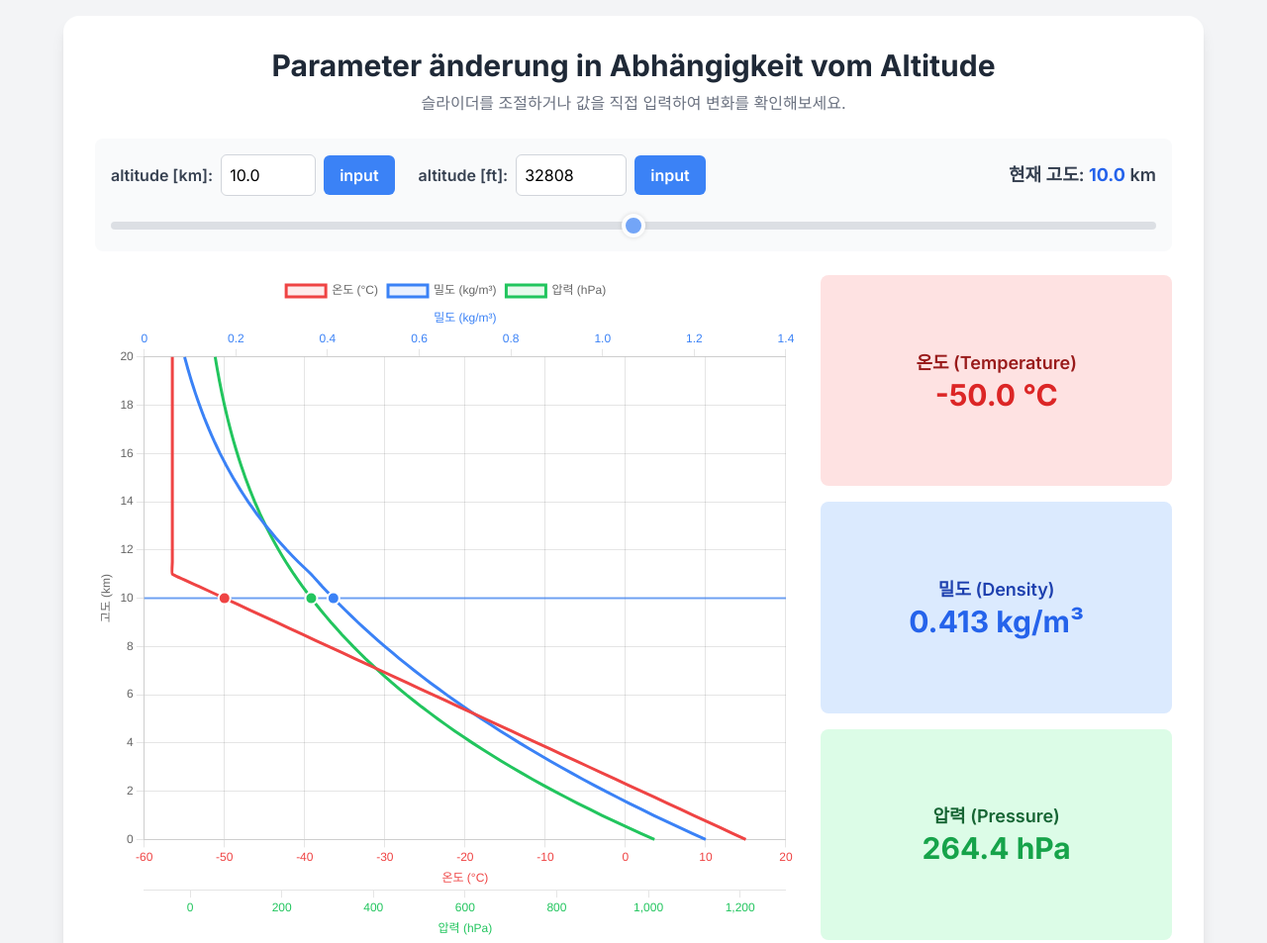
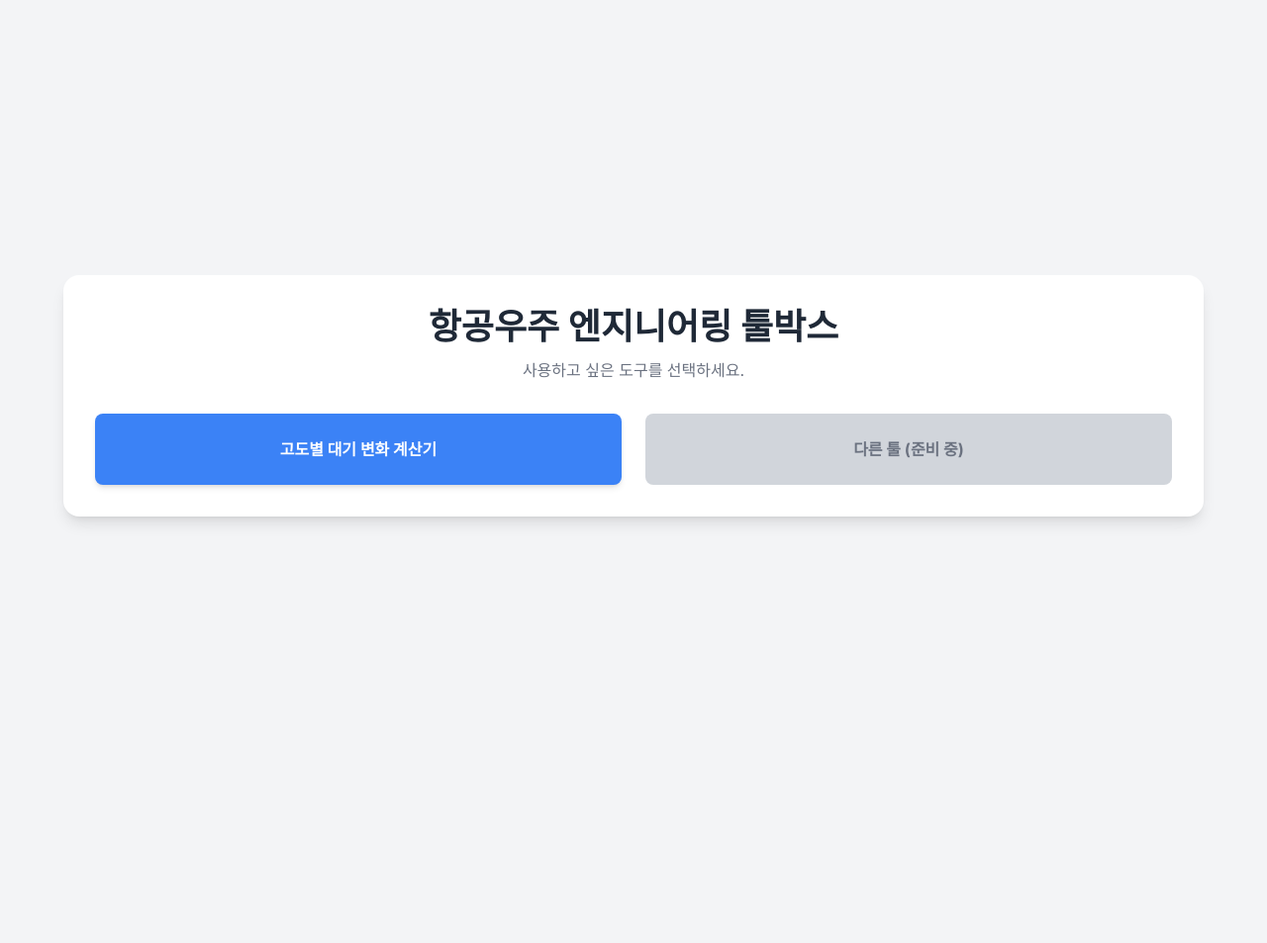
Before and after one commit to hh960520-stack/Netlify_test, a plain HTML site: page index.html in a window 1280 px wide. Shown: the top 953 px of the page at 99% size. After the commit the page ends 800 px from the top, so only its background shows below. Drawn offline with nearby package versions, Linux system fonts and the light colour scheme.

Commit message:
Update index.html

```diff
--- a/index.html
+++ b/index.html
@@ -3,7 +3,7 @@
 <head>
     <meta charset="UTF-8">
     <meta name="viewport" content="width=device-width, initial-scale=1.0">
-    <title>고도에 따른 대기 변화</title>
+    <title>항공우주 엔지니어링 툴박스</title>
     <!-- Tailwind CSS 로드 -->
     <script src="https://cdn.tailwindcss.com"></script>
     <!-- Chart.js 로드 -->
@@ -52,53 +52,69 @@
             border: 4px solid white;
             box-shadow: 0 0 5px rgba(0,0,0,0.2);
         }
+        /* 뷰 전환을 위한 스타일 */
+        .tool-view {
+            display: none; /* 기본적으로 모든 툴을 숨김 */
+        }
     </style>
 </head>
 <body class="bg-gray-100 flex items-center justify-center min-h-screen p-4">
 
-    <div class="w-full max-w-6xl bg-white rounded-2xl shadow-lg p-6 md:p-8">
+    <div class="w-full max-w-6xl">
+        <!-- 메인 메뉴 뷰 -->
+        <div id="mainMenu" class="text-center">
+            <div class="w-full bg-white rounded-2xl shadow-lg p-8">
+                <h1 class="text-3xl md:text-4xl font-bold text-gray-800">항공우주 엔지니어링 툴박스</h1>
+                <p class="text-gray-500 mt-3 mb-8">사용하고 싶은 도구를 선택하세요.</p>
+                <div class="grid grid-cols-1 md:grid-cols-2 gap-6">
+                    <!-- 툴 선택 버튼 1 -->
+                    <button data-tool="altitudeTool" class="tool-selector-btn bg-blue-500 hover:bg-blue-600 text-white font-bold py-6 px-4 rounded-lg shadow-md transition-transform transform hover:scale-105">
+                        고도별 대기 변화 계산기
+                    </button>
+                    <!-- 툴 선택 버튼 2 (예시) -->
+                    <button class="bg-gray-300 text-gray-500 font-bold py-6 px-4 rounded-lg cursor-not-allowed">
+                        다른 툴 (준비 중)
+                    </button>
+                </div>
+            </div>
+        </div>
+
+        <!-- 고도별 대기 변화 툴 뷰 -->
+        <div id="altitudeTool" class="tool-view">
+             <div class="w-full bg-white rounded-2xl shadow-lg p-6 md:p-8">
+                <button class="back-to-menu-btn mb-4 font-semibold text-blue-600 hover:text-blue-800">← 메뉴로 돌아가기</button>
                 <div class="text-center mb-6">
-            <h1 class="text-2xl md:text-3xl font-bold text-gray-800">Parameter änderung in Abhängigkeit vom Altitude</h1>
+                    <h1 class="text-2xl md:text-3xl font-bold text-gray-800">고도에 따른 대기 변화</h1>
                     <p class="text-gray-500 mt-2">슬라이더를 조절하거나 값을 직접 입력하여 변화를 확인해보세요.</p>
                 </div>
-
                 <!-- 컨트롤 섹션 -->
                 <div class="mb-6 p-4 bg-gray-50 rounded-lg">
                     <div class="flex flex-col sm:flex-row sm:items-center sm:justify-between gap-4">
-                <!-- 고도 입력 그룹 -->
                         <div class="flex flex-wrap items-center gap-x-6 gap-y-4">
-                    <!-- 킬로미터 입력 -->
                             <div class="flex items-center gap-2">
                                 <label for="altitudeInput" class="font-semibold text-gray-700 whitespace-nowrap">altitude [km]:</label>
                                 <input type="number" id="altitudeInput" min="0" max="20" step="0.1" value="10.0" class="w-24 p-2 border border-gray-300 rounded-md focus:ring-blue-500 focus:border-blue-500">
-                        <button id="updateButton" class="px-4 py-2 bg-blue-500 text-white font-semibold rounded-md hover:bg-blue-600 focus:outline-none focus:ring-2 focus:ring-offset-2 focus:ring-blue-500">input</button>
+                                <button id="updateButton" class="px-4 py-2 bg-blue-500 text-white font-semibold rounded-md hover:bg-blue-600">input</button>
                             </div>
-                    <!-- 피트 입력 -->
                             <div class="flex items-center gap-2">
                                 <label for="feetInput" class="font-semibold text-gray-700 whitespace-nowrap">altitude [ft]:</label>
-                        <input type="number" id="feetInput" step="100" placeholder="e.g., 35000" class="w-28 p-2 border border-gray-300 rounded-md focus:ring-indigo-500 focus:border-indigo-500">
-                        <button id="convertButton" class="px-4 py-2 bg-blue-500 text-white font-semibold rounded-md hover:bg-blue-600 focus:outline-none focus:ring-2 focus:ring-offset-2 focus:ring-indigo-500">input</button>
+                                <input type="number" id="feetInput" step="100" class="w-28 p-2 border border-gray-300 rounded-md focus:ring-indigo-500">
+                                <button id="convertButton" class="px-4 py-2 bg-blue-500 text-white font-semibold rounded-md hover:bg-blue-600">input</button>
                             </div>
                         </div>
-                 <!-- 현재 고도 표시 -->
                         <div class="text-lg font-semibold text-gray-700 text-left sm:text-right">
                             현재 고도: <span id="altitudeValue" class="text-blue-600 font-bold">10.0</span> km
                         </div>
                     </div>
-            <!-- 고도 슬라이더 -->
                     <div class="mt-4">
                         <input type="range" id="altitudeSlider" min="0" max="20000" step="100" value="10000" class="w-full">
                     </div>
                 </div>
-
                 <!-- 메인 콘텐츠 영역 (그래프 + 데이터) -->
                 <div class="flex flex-col md:flex-row gap-6">
-            <!-- 그래프 섹션 (왼쪽) -->
                     <div class="md:w-3/5 lg:w-2/3 h-[42rem]">
                         <canvas id="atmosphereChart"></canvas>
                     </div>
-
-            <!-- 데이터 표시 섹션 (오른쪽) -->
                     <div class="md:w-2/5 lg:w-1/3 flex flex-col gap-4 text-center">
                         <div class="bg-red-100 p-4 rounded-lg flex-1 flex flex-col justify-center">
                             <h2 class="text-lg font-semibold text-red-800">온도 (Temperature)</h2>
@@ -115,9 +131,41 @@
                     </div>
                 </div>
             </div>
+        </div>
+
+        <!-- 여기에 다른 툴 뷰를 추가할 수 있습니다. -->
+        <!-- <div id="anotherTool" class="tool-view"> ... </div> -->
+    </div>
 
     <script>
-        // --- DOM 요소 가져오기 ---
+        // --- 뷰 전환 로직 ---
+        const mainMenu = document.getElementById('mainMenu');
+        const toolSelectorBtns = document.querySelectorAll('.tool-selector-btn');
+        const backToMenuBtns = document.querySelectorAll('.back-to-menu-btn');
+
+        toolSelectorBtns.forEach(button => {
+            button.addEventListener('click', () => {
+                const toolId = button.dataset.tool;
+                const toolView = document.getElementById(toolId);
+                if (toolView) {
+                    mainMenu.style.display = 'none';
+                    toolView.style.display = 'block';
+                }
+            });
+        });
+
+        backToMenuBtns.forEach(button => {
+            button.addEventListener('click', () => {
+                const currentTool = button.closest('.tool-view');
+                if (currentTool) {
+                    currentTool.style.display = 'none';
+                    mainMenu.style.display = 'block';
+                }
+            });
+        });
+
+
+        // --- 고도별 대기 변화 툴 스크립트 (기존 코드) ---
         const altitudeSlider = document.getElementById('altitudeSlider');
         const altitudeInput = document.getElementById('altitudeInput');
         const updateButton = document.getElementById('updateButton');
@@ -129,16 +177,13 @@
         const pressureValue = document.getElementById('pressureValue');
         const ctx = document.getElementById('atmosphereChart').getContext('2d');
 
-        // --- 물리 상수 정의 (국제 표준 대기 모델 기반) ---
         const SPECIFIC_GAS_CONSTANT = 287.058;
         const STANDARD_GRAVITY = 9.80665;
         const SEA_LEVEL_TEMP_K = 288.15;
         const SEA_LEVEL_PRESSURE_PA = 101325;
 
-        // --- 대기 상태 계산 함수 ---
         function calculateAtmosphere(altitude) {
             let temperatureK, pressure, density;
-
             if (altitude <= 11000) {
                 const L = -0.0065;
                 temperatureK = SEA_LEVEL_TEMP_K + L * altitude;
@@ -150,20 +195,17 @@
                 temperatureK = T11;
                 pressure = P11 * Math.exp(-STANDARD_GRAVITY * (altitude - 11000) / (SPECIFIC_GAS_CONSTANT * T11));
             }
-            else { // 20km 이상은 20km 데이터로 근사
+            else {
                 const T20 = 216.65;
                 const P20 = 5474.89;
                 temperatureK = T20;
                 pressure = P20 * Math.exp(-STANDARD_GRAVITY * (altitude - 20000) / (SPECIFIC_GAS_CONSTANT * T20));
             }
-
             density = pressure / (SPECIFIC_GAS_CONSTANT * temperatureK);
             const temperatureC = temperatureK - 273.15;
-
             return { temperature: temperatureC, density: density, pressure: pressure };
         }
 
-        // --- 차트 데이터 생성 ---
         const temperatureData = [];
         const densityData = [];
         const pressureData = [];
@@ -172,10 +214,9 @@
             const atm = calculateAtmosphere(h);
             temperatureData.push({ x: atm.temperature, y: altitudeKm });
             densityData.push({ x: atm.density, y: altitudeKm });
-            pressureData.push({ x: atm.pressure / 100, y: altitudeKm }); // Pa -> hPa
+            pressureData.push({ x: atm.pressure / 100, y: altitudeKm });
         }
 
-        // --- 차트 플러그인: 현재 고도에 수평선 및 교점 그리기 ---
         const horizontalLinePlugin = {
             id: 'horizontalLine',
             afterDraw: (chart) => {
@@ -183,11 +224,9 @@
                 const ctx = chart.ctx;
                 const currentAltitudeM = chart.options.plugins.horizontalLine.y;
                 const currentAltitudeKm = currentAltitudeM / 1000;
-
                 const yPixel = chart.scales.y.getPixelForValue(currentAltitudeKm);
                 const leftX = chart.chartArea.left;
                 const rightX = chart.chartArea.right;
-
                 if (yPixel >= chart.scales.y.top && yPixel <= chart.scales.y.bottom) {
                     ctx.save();
                     ctx.beginPath();
@@ -197,7 +236,6 @@
                     ctx.strokeStyle = 'rgba(59, 130, 246, 0.7)';
                     ctx.stroke();
                     ctx.restore();
-
                     const findInterpolatedX = (data, yValue) => {
                         for (let i = 0; i < data.length - 1; i++) {
                             const p1 = data[i]; const p2 = data[i + 1];
@@ -208,11 +246,9 @@
                         }
                         return null;
                     };
-
                     const datasets = chart.data.datasets;
                     const colors = ['rgb(239, 68, 68)', 'rgb(59, 130, 246)', 'rgb(34, 197, 94)'];
                     const scales = ['x-temp', 'x-density', 'x-pressure'];
-
                     datasets.forEach((dataset, index) => {
                         const interpolatedX = findInterpolatedX(dataset.data, currentAltitudeKm);
                         if (interpolatedX !== null) {
@@ -234,7 +270,6 @@
             }
         };
 
-        // --- Chart.js 인스턴스 생성 ---
         const atmosphereChart = new Chart(ctx, {
             type: 'line',
             data: {
@@ -268,33 +303,25 @@
             plugins: [horizontalLinePlugin]
         });
 
-        // --- UI 업데이트 함수 ---
         function updateUI(altitudeInMeters) {
             const clampedAltitude = Math.max(0, Math.min(20000, altitudeInMeters));
             const atmData = calculateAtmosphere(clampedAltitude);
             const altitudeInKm = (clampedAltitude / 1000).toFixed(1);
             const altitudeInFeet = (clampedAltitude * 3.28084).toFixed(0);
-
             altitudeValue.textContent = altitudeInKm;
             altitudeInput.value = altitudeInKm;
             feetInput.value = altitudeInFeet;
             altitudeSlider.value = clampedAltitude;
-
             temperatureValue.textContent = `${atmData.temperature.toFixed(1)} °C`;
             densityValue.textContent = `${atmData.density.toFixed(3)} kg/m³`;
             pressureValue.textContent = `${(atmData.pressure / 100).toFixed(1)} hPa`;
-
             atmosphereChart.options.plugins.horizontalLine.y = clampedAltitude;
             atmosphereChart.update();
         }
 
-        // --- 이벤트 리스너 ---
         altitudeSlider.addEventListener('input', (event) => updateUI(parseInt(event.target.value)));
-
         updateButton.addEventListener('click', () => updateUI(parseFloat(altitudeInput.value) * 1000));
-
         altitudeInput.addEventListener('keydown', (event) => { if (event.key === 'Enter') updateButton.click(); });
-
         convertButton.addEventListener('click', () => {
             const feet = parseFloat(feetInput.value);
             if (!isNaN(feet)) {
@@ -302,14 +329,8 @@
                 updateUI(meters);
             }
         });
+        feetInput.addEventListener('keydown', (event) => { if (event.key === 'Enter') convertButton.click(); });
 
-        feetInput.addEventListener('keydown', (event) => {
-            if (event.key === 'Enter') {
-                convertButton.click();
-            }
-        });
-
-        // --- 초기 UI 상태 설정 ---
         updateUI(10000);
     </script>
 </body>
```
Lines whose indentation alone changed are shown as unchanged.
